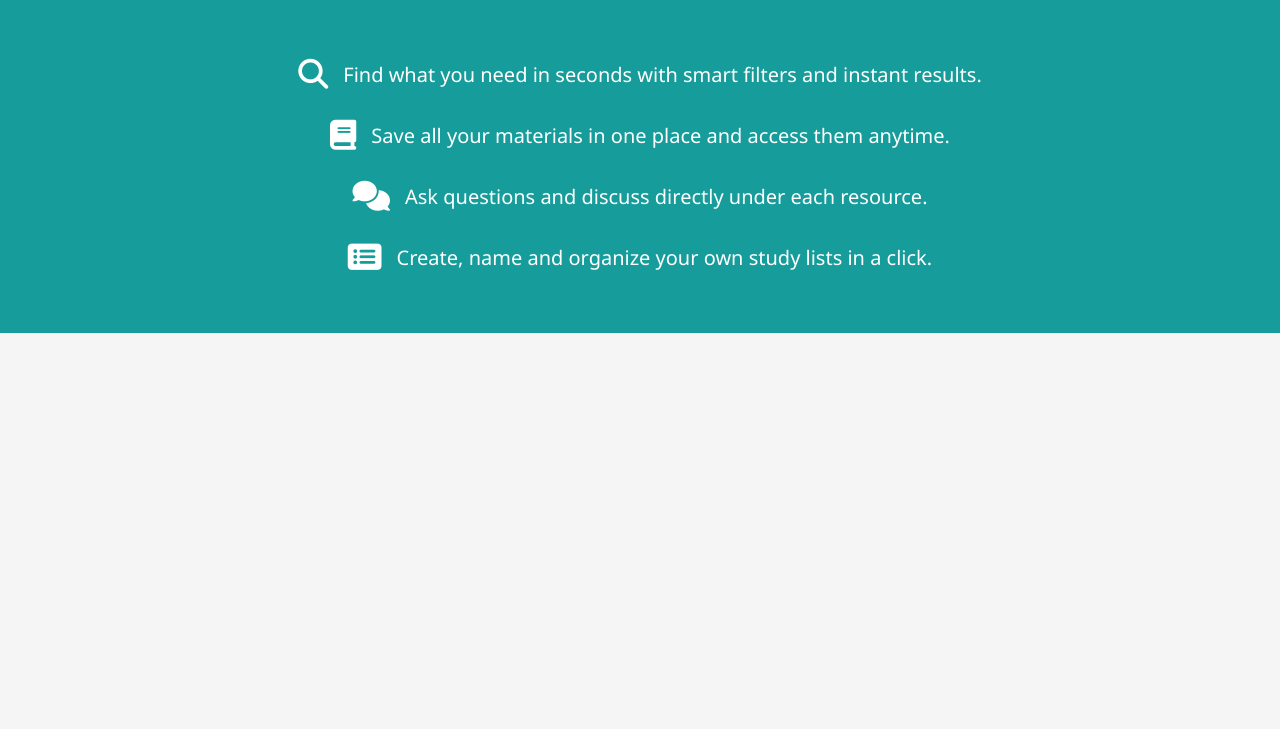
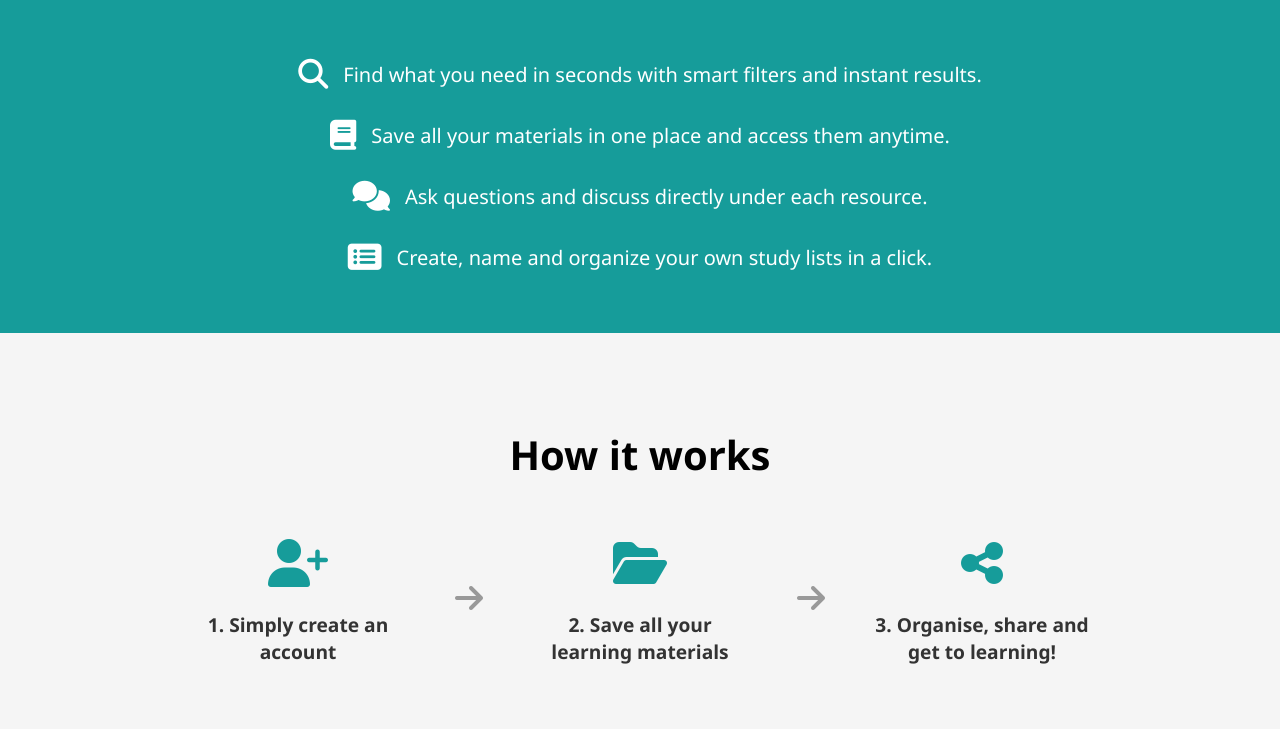
Before and after one commit to kakhmadov/Learnify, a PHP site: page / in a window 1280 px wide. Shown: the part 702-1431 px from the top of the page. Before the commit the page ends 1035 px from the top, so only its background shows below. Run offline with PHP 8.4, Linux system fonts and the light colour scheme.

Commit message:
Added how-it-works section

```diff
--- a/code/frontend/index.html
+++ b/code/frontend/index.html
@@ -6,6 +6,8 @@
   <title>Learnify | Startseite</title>
   <link rel="stylesheet" href="styles.css" />
   <link rel="stylesheet" href="https://cdnjs.cloudflare.com/ajax/libs/font-awesome/6.4.0/css/all.min.css"/>
+  <link rel="stylesheet" href="https://cdnjs.cloudflare.com/ajax/libs/font-awesome/6.5.0/css/all.min.css">
+
 
 </head>
 <body>
@@ -165,6 +167,31 @@
   </div>
 </section>
 
+<section class="how-it-works">
+  <h2>How it works</h2>
+  <div class="steps">
+    <div class="step">
+      <div class="icon">
+        <i class="fas fa-user-plus"></i>
+      </div>
+      <h3>1. Simply create an account</h3>
+    </div>
+    <div class="arrow"><i class="fas fa-arrow-right"></i></div>
+    <div class="step">
+      <div class="icon">
+        <i class="fas fa-folder-open"></i>
+      </div>
+      <h3>2. Save all your learning materials</h3>
+    </div>
+    <div class="arrow"><i class="fas fa-arrow-right"></i></div>
+    <div class="step">
+      <div class="icon">
+        <i class="fas fa-share-alt"></i>
+      </div>
+      <h3>3. Organise, share and get to learning!</h3>
+    </div>
+  </div>
+</section>
 
 
 
--- a/code/frontend/styles.css
+++ b/code/frontend/styles.css
@@ -360,3 +360,52 @@ body {
     font-size: 1.4rem;
   }
 }
+
+/* ========================================================
+   How-it-works-Section (Hintergrund weiß)
+   ======================================================== */
+.how-it-works {
+  padding: 4rem 2rem;
+  margin-top: 30px;
+  text-align: center;
+}
+
+.how-it-works h2 {
+  font-size: 2.5rem;
+  margin-bottom: 3rem;
+  font-weight: bold;
+  color: #000;
+}
+
+.steps {
+  display: flex;
+  align-items: center;
+  justify-content: center;
+  flex-wrap: wrap;
+  gap: 2rem;
+}
+
+.step {
+  flex: 0 1 250px;
+  display: flex;
+  flex-direction: column;
+  align-items: center;
+  text-align: center;
+}
+
+.step .icon {
+  font-size: 3rem;
+  color: #169C9A;
+  margin-bottom: 1rem;
+}
+
+.step h3 {
+  font-size: 1.2rem;
+  color: #333;
+  max-width: 220px;
+}
+
+.arrow {
+  font-size: 2rem;
+  color: #999;
+}
```
